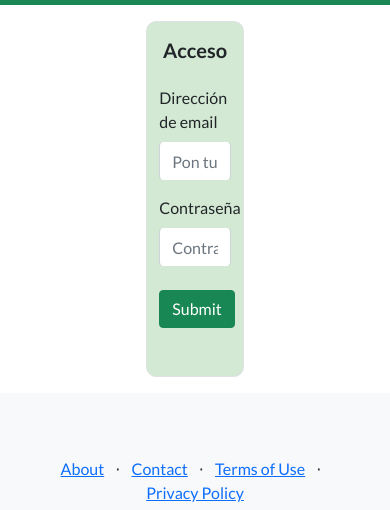
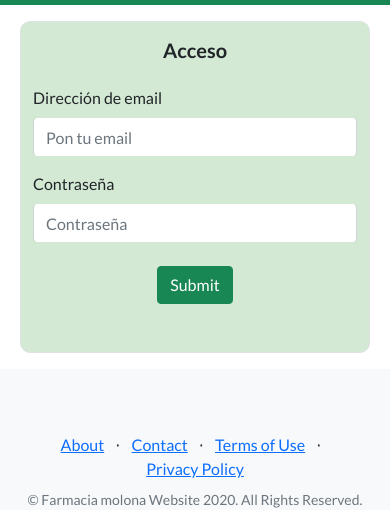
Before and after one commit to MartaCamacho/M7Validacions, a website: page Nivell1/FarmaciaMolona/login.html in a window 390 px wide. Shown: the part 70-580 px from the top of the page. Drawn offline with nearby package versions, Linux system fonts and the light colour scheme.

Commit message:
responsive forms

```diff
--- a/Nivell1/FarmaciaMolona/login.html
+++ b/Nivell1/FarmaciaMolona/login.html
@@ -52,7 +52,7 @@
   </nav>
 
   <!-- Form -->
-  <section class="container w-25 mt-3 mb-3 table-bordered form-border">
+  <section class="container mt-3 mb-3 table-bordered form-border">
     <h5 class="text-center mt-3">Acceso</h5>
     <form class="pt-3 pb-5" id<="form">
         <div class="form-group">
```
Also changed, not shown: Nivell1/FarmaciaMolona/registro.html (+1 -1 lines).
